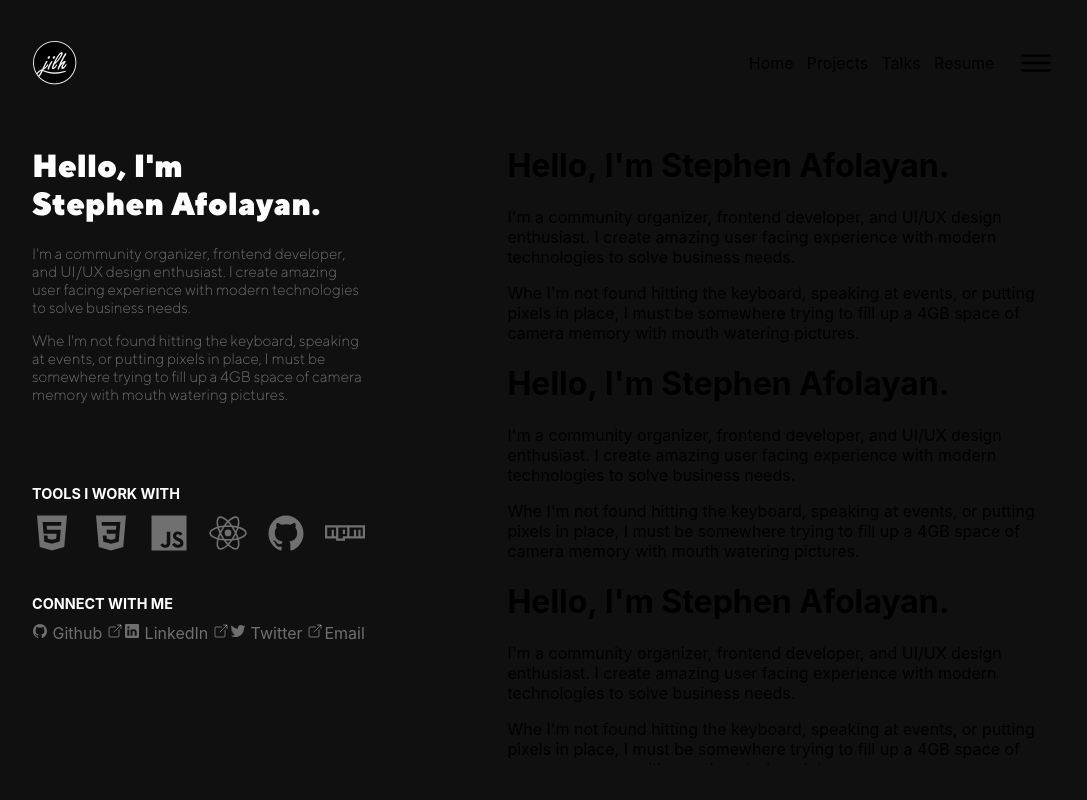
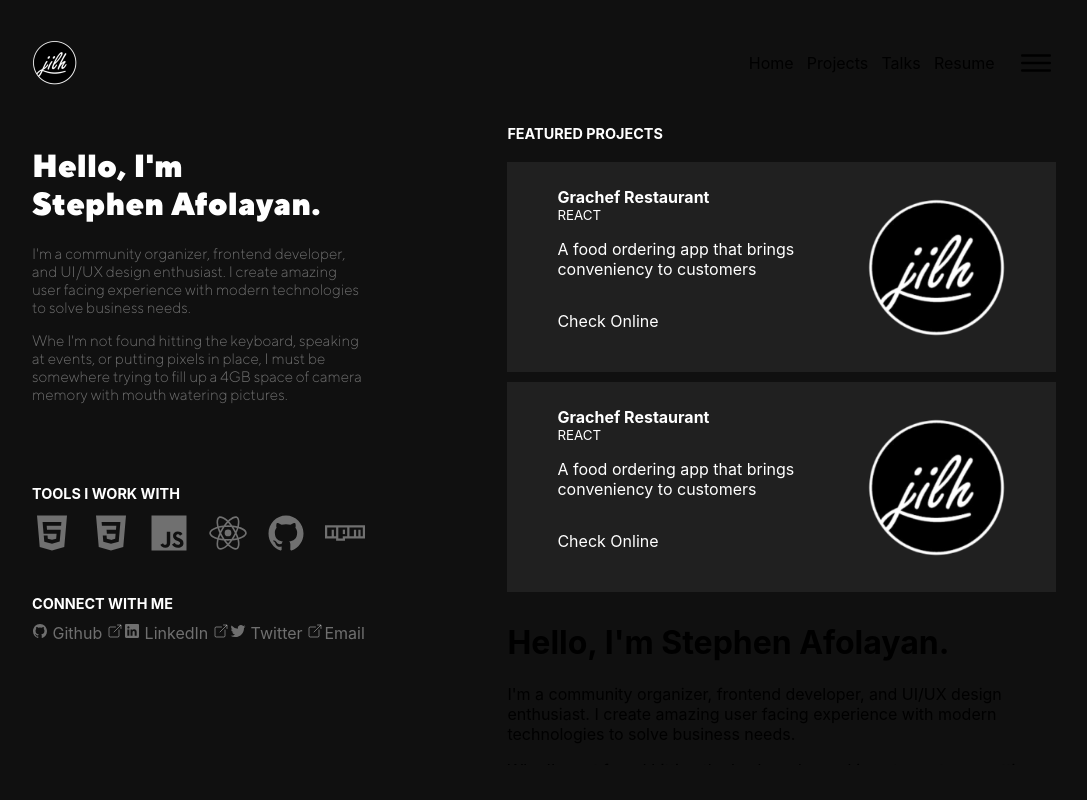
Before and after one commit to jilh/jilh.dev, a Next.js app: page / in a window 1280 px wide. Shown: the whole page, without its empty margins (96-1183 px from the left). Built offline with nearby package versions, Linux system fonts and the light colour scheme.

Commit message:
Added Featured project card

```diff
--- /dev/null
+++ b/components/FeaturedProjects.js
@@ -0,0 +1,35 @@
+import Image from 'next/image'
+import styles from '../styles/FeaturedProjects.module.css';
+
+const FeaturedProjects = () => {
+    return(
+        <div className={styles.featuredProjects}>
+            <b className={styles.subHeading}>FEATURED PROJECTS</b>
+            <div className={styles.featuredProjectCard}>
+                <div className={styles.cardInfo}>
+                    <div className={styles.cardTitleGroup}>
+                        <b className={styles.cardTitle}>Grachef Restaurant</b>
+                        <small className={styles.cardSubTitle}>REACT</small>
+                    </div>
+                    <p className={styles.cardDetails}>A food ordering app that brings conveniency to customers</p>
+                    <p className={styles.cardLinks}>Check Online</p>
+                </div>
+                <Image src="/logo.png" width={200} height={200} className={styles.cardImage} />
+            </div>
+
+            <div className={styles.featuredProjectCard}>
+                <div className={styles.cardInfo}>
+                    <div className={styles.cardTitleGroup}>
+                        <b className={styles.cardTitle}>Grachef Restaurant</b>
+                        <small className={styles.cardSubTitle}>REACT</small>
+                    </div>
+                    <p className={styles.cardDetails}>A food ordering app that brings conveniency to customers</p>
+                    <p className={styles.cardLinks}>Check Online</p>
+                </div>
+                <Image src="/logo.png" width={200} height={200} className={styles.cardImage} />
+            </div>
+        </div>
+    )
+}
+
+export default FeaturedProjects
--- a/components/ProjectSection.js
+++ b/components/ProjectSection.js
@@ -1,7 +1,9 @@
 import styles from '../styles/ProjectSection.module.css'
+import FeaturedProjects from './FeaturedProjects'
 const ProjectSection = () => {
     return(
         <div className={styles.projectSection}>
+            <FeaturedProjects />
             <h1>Hello, I'm Stephen Afolayan.</h1>
             <p>I'm a community organizer, frontend developer, and UI/UX design enthusiast.
                 I create amazing user facing experience with modern technologies to solve business needs.
--- /dev/null
+++ b/styles/FeaturedProjects.module.css
@@ -0,0 +1,46 @@
+.featuredProjects{
+    display: flex;
+    flex-direction: column;
+}
+.subHeading{
+    color: rgba(255, 255, 255, 1);
+    font-size: 0.9rem;
+    margin-bottom: 20px;
+}
+.featuredProjectCard{
+    display: flex;
+    flex-direction: row;
+    align-items: center;
+    justify-content: space-between;
+    background-color: #202020;
+    padding: 25px 50px;
+    margin-bottom: 10px;
+}
+.featuredProjectCard:hover .cardTitle{
+    background-color: green;
+}
+.cardInfo{
+    display: flex;
+    flex-direction: column;
+}
+.cardTitleGroup{
+    display: flex;
+    flex-direction: column;
+}
+.cardTitle{
+    color: #fff;
+}
+.cardSubTitle{
+    color: #fff;
+}
+.cardDetails{
+    width: 80%;
+    color: #fff;
+}
+.cardLinks{
+    color: #fff;
+}
+.cardImage{
+    width: 100%;
+    height: auto;
+}
```
